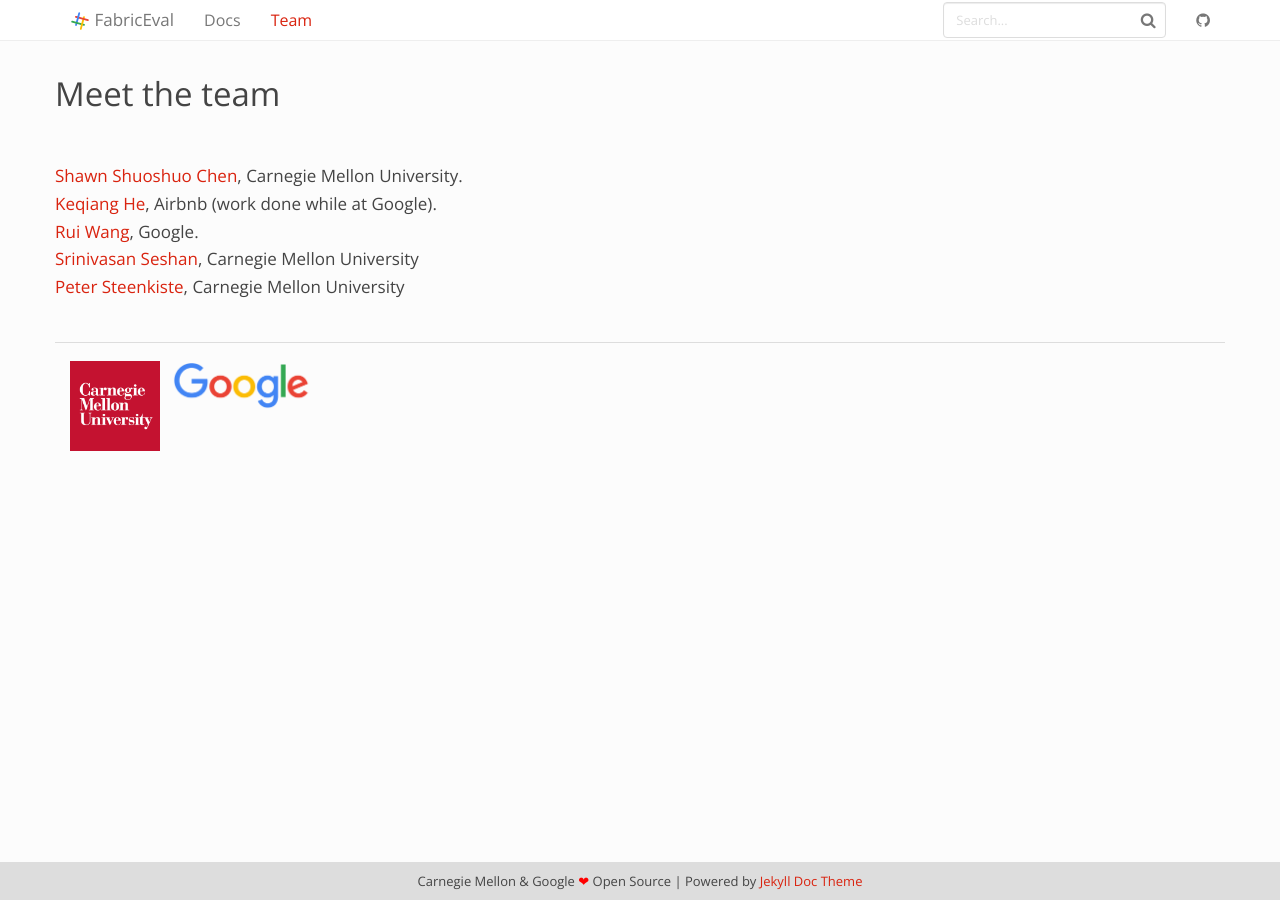
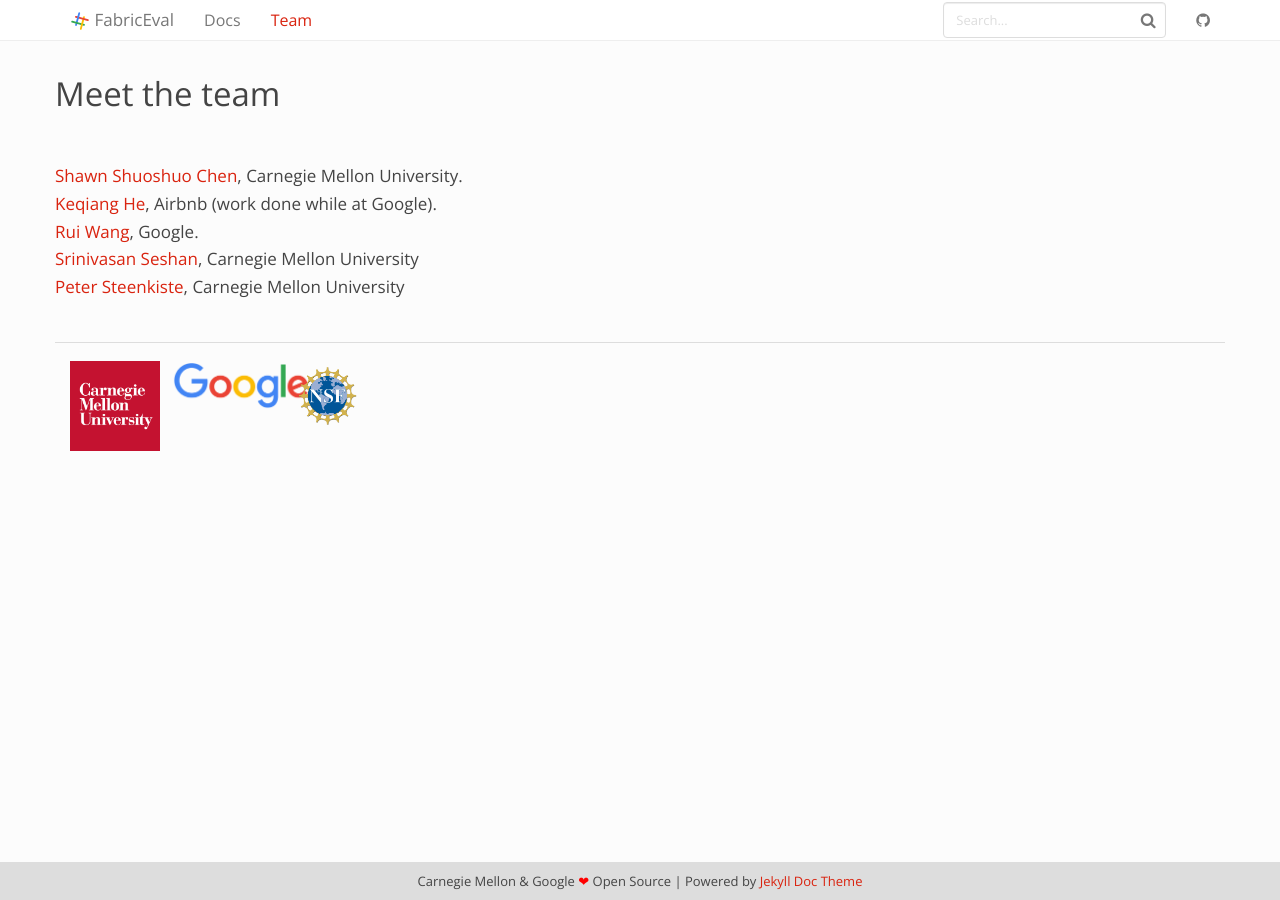
Before and after one commit to shuoshuc/FabricEval, a Jekyll site: the page built from docs/_posts/2023-12-10-team.md, in a window 1280 px wide. Built offline with Jekyll 4.4.1, drawn with Linux system fonts in a browser that asks for light colours.

Commit message:
Add NSF logo

```diff
--- a/docs/_layouts/post.html
+++ b/docs/_layouts/post.html
@@ -18,6 +18,9 @@ layout: default
             <div class="col-md-1">
                 <img src="{{ "/assets/img/google.png" | relative_url }}" alt="Google logo", height="50">
             </div>
+            <div class="col-md-1">
+                <img src="{{ "/assets/img/nsf.png" | relative_url }}" alt="NSF logo", height="70">
+            </div>
         </div>
 
     </div>
```
Also changed, not shown: docs/assets/img/nsf.png (added).
